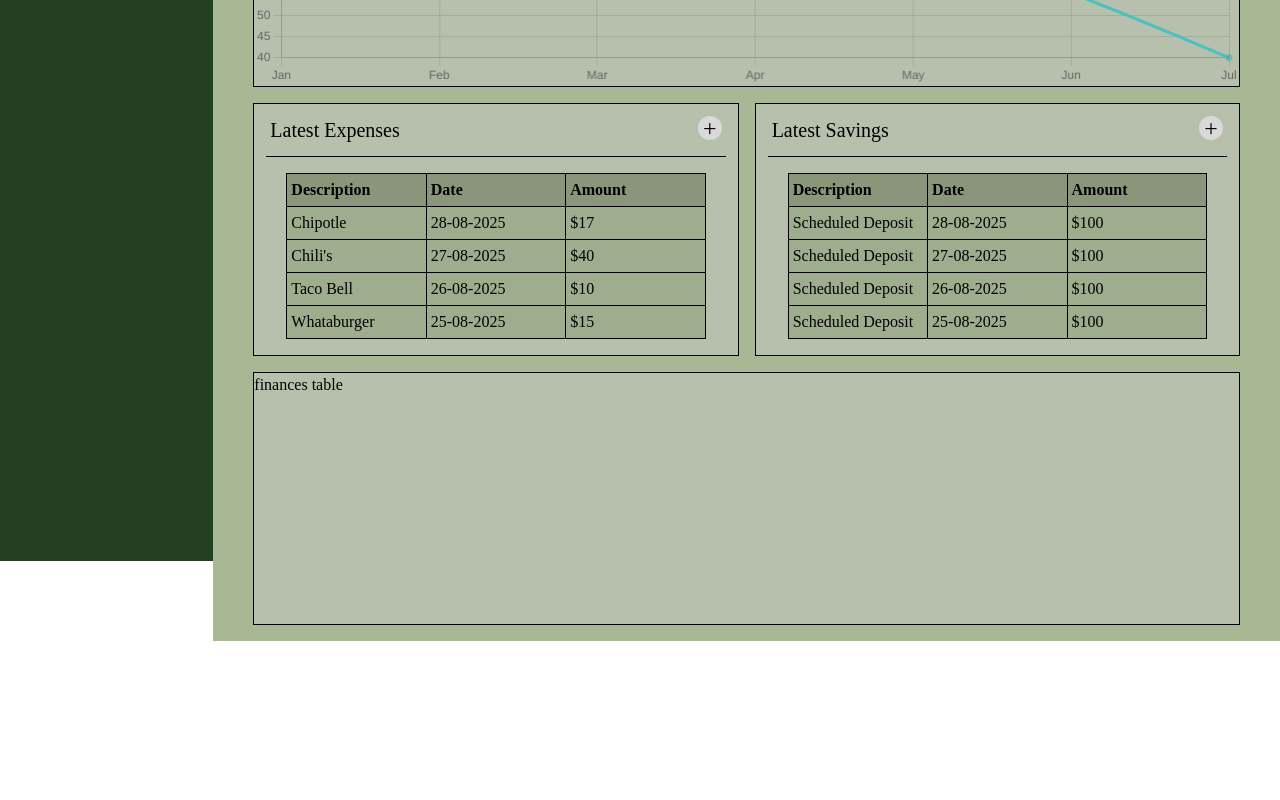
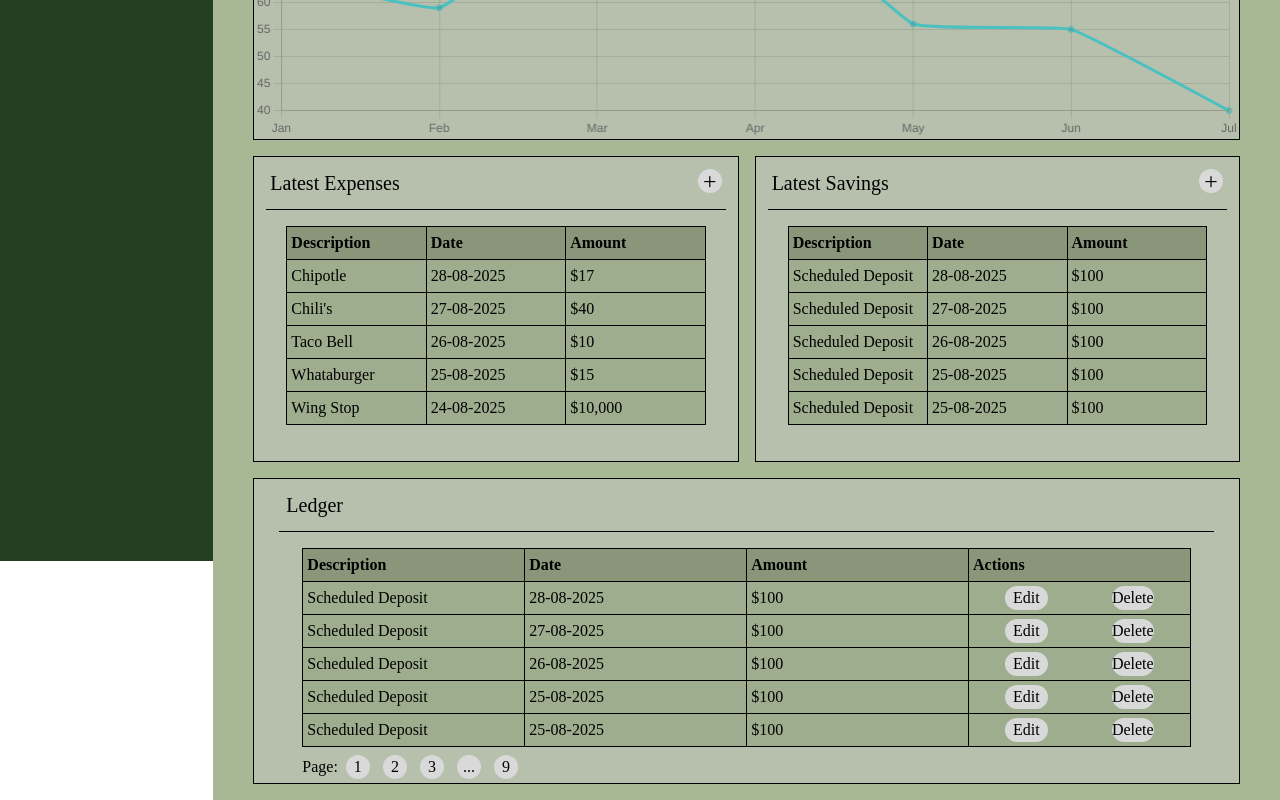
Before and after one commit to iggy808/home-server, a SvelteKit app: page /modules/finances in a window 1280 px wide. Shown: the part 239-1039 px from the top of the page. Before the commit the page ends 880 px from the top, so only its background shows below. Built offline with nearby package versions, Linux system fonts and the light colour scheme; a web font is replaced by a local one.

Commit message:
Add main ledger table, edit action UI, pagination UI

```diff
--- a/src/routes/modules/finances/+page.svelte
+++ b/src/routes/modules/finances/+page.svelte
@@ -10,7 +10,7 @@
 
 <div id="module-container" class="mx-10 my-4 grid grid-cols-2 grid-rows-3 gap-4">
 
-    <div id="finances-chart-container" class="border min-h-[25vh] col-span-2 bg-section">
+    <div id="finances-chart-container" class="border min-h-[29vh] col-span-2 bg-section">
         <canvas id="finances-chart" use:chartRender={ data.financeChart } ></canvas>
     </div>
 
@@ -24,7 +24,7 @@
             </div>
         </div>
         <hr class="w-[95%] mx-auto"/>
-        <div id="expenses-snapshot-list-container" class="mx-6 my-2 px-2 py-2">
+        <div id="expenses-snapshot-table-container" class="mx-6 my-2 px-2 py-2">
             <table class="table-fixed w-full h-full border">
                 <thead class="bg-table-header">
                     <tr>
@@ -54,6 +54,11 @@
                         <td class="text-left border p-1">25-08-2025</td>
                         <td class="text-left border p-1">$15</td>
                     </tr>
+                    <tr>
+                        <td class="text-left border p-1">Wing Stop</td>
+                        <td class="text-left border p-1">24-08-2025</td>
+                        <td class="text-left border p-1">$10,000</td>
+                    </tr>
                 </tbody>
             </table>
         </div>
@@ -69,7 +74,7 @@
             </div>
         </div>
         <hr class="w-[95%] mx-auto"/>
-        <div id="savings-snapshot-list-container" class="mx-6 my-2 px-2 py-2">
+        <div id="savings-snapshot-table-container" class="mx-6 my-2 px-2 py-2">
             <table class="table-fixed w-full h-full border">
                 <thead class="bg-table-header">
                     <tr>
@@ -99,12 +104,143 @@
                         <td class="text-left border p-1">25-08-2025</td>
                         <td class="text-left border p-1">$100</td>
                     </tr>
+                    <tr>
+                        <td class="text-left border p-1">Scheduled Deposit</td>
+                        <td class="text-left border p-1">25-08-2025</td>
+                        <td class="text-left border p-1">$100</td>
+                    </tr>
                 </tbody>
             </table>
         </div>
     </div>
 
-    <div id="finances-table-container" class="border col-span-2 bg-section">
-        <p>finances table</p>
+    <div id="finances-ledger-container" class="border col-span-2 bg-section">
+        <div id="finances-ledger-title-container">
+            <h1 class="px-8 py-3 text-xl">Ledger</h1>
+        </div>
+        <hr class="w-[95%] mx-auto"/>
+        <div id="finances-ledger-table-container" class="mx-12 mt-4">
+            <table class="table-fixed w-full h-full border">
+                <thead class="bg-table-header">
+                    <tr>
+                        <th class="text-left border p-1">Description</th>
+                        <th class="text-left border p-1">Date</th>
+                        <th class="text-left border p-1">Amount</th>
+                        <th class="text-left border p-1">Actions</th>
+                    </tr>
+                </thead>
+                <tbody class="bg-table-body">
+                    <tr>
+                        <td class="text-left border p-1">Scheduled Deposit</td>
+                        <td class="text-left border p-1">28-08-2025</td>
+                        <td class="text-left border p-1">$100</td>
+                        <td class="border p-1">
+                            <div class="grid grid-cols-2 grid-rows-1">
+                                <button type="button" class="bg-interactive mx-8 rounded-xl">
+                                    <span class="text-m">Edit</span>
+                                </button>
+                                <button type="button" class="bg-interactive mx-8 rounded-xl">
+                                    <span class="text-m">Delete</span>
+                                </button>
+                            </div>
+                        </td>
+                    </tr>
+                    <tr>
+                        <td class="text-left border p-1">Scheduled Deposit</td>
+                        <td class="text-left border p-1">27-08-2025</td>
+                        <td class="text-left border p-1">$100</td>
+                        <td class="border p-1">
+                            <div class="grid grid-cols-2 grid-rows-1">
+                                <button type="button" class="bg-interactive mx-8 rounded-xl">
+                                    <span class="text-m">Edit</span>
+                                </button>
+                                <button type="button" class="bg-interactive mx-8 rounded-xl">
+                                    <span class="text-m">Delete</span>
+                                </button>
+                            </div>
+                        </td>
+                    </tr>
+                    <tr>
+                        <td class="text-left border p-1">Scheduled Deposit</td>
+                        <td class="text-left border p-1">26-08-2025</td>
+                        <td class="text-left border p-1">$100</td>
+                        <td class="border p-1">
+                            <div class="grid grid-cols-2 grid-rows-1">
+                                <button type="button" class="bg-interactive mx-8 rounded-xl">
+                                    <span class="text-m">Edit</span>
+                                </button>
+                                <button type="button" class="bg-interactive mx-8 rounded-xl">
+                                    <span class="text-m">Delete</span>
+                                </button>
+                            </div>
+                        </td>
+                    </tr>
+                    <tr>
+                        <td class="text-left border p-1">Scheduled Deposit</td>
+                        <td class="text-left border p-1">25-08-2025</td>
+                        <td class="text-left border p-1">$100</td>
+                        <td class="border p-1">
+                            <div class="grid grid-cols-2 grid-rows-1">
+                                <button type="button" class="bg-interactive mx-8 rounded-xl">
+                                    <span class="text-m">Edit</span>
+                                </button>
+                                <button type="button" class="bg-interactive mx-8 rounded-xl">
+                                    <span class="text-m">Delete</span>
+                                </button>
+                            </div>
+                        </td>
+                    </tr>
+                    <tr>
+                        <td class="text-left border p-1">Scheduled Deposit</td>
+                        <td class="text-left border p-1">25-08-2025</td>
+                        <td class="text-left border p-1">$100</td>
+                        <td class="border p-1">
+                            <div class="grid grid-cols-2 grid-rows-1">
+                                <button type="button" class="bg-interactive mx-8 rounded-xl">
+                                    <span class="text-m">Edit</span>
+                                </button>
+                                <button type="button" class="bg-interactive mx-8 rounded-xl">
+                                    <span class="text-m">Delete</span>
+                                </button>
+                            </div>
+                        </td>
+                    </tr>
+                </tbody>
+            </table>
+        </div>
+        <div id="finances-ledger-table-footer" class="mx-12 mb-1">
+            <div id="finances-ledger-table-pagination-container" class="w-1/4 mt-2">
+                <div class="grid grid-cols-6 grid-rows-1">
+                    <div>
+                        <p>Page:</p>
+                    </div>
+                    <div class="justify-self-center">
+                        <button type="button" class="bg-interactive w-6 h-6 rounded-full">
+                            <span class="text-m">1</span>
+                        </button>
+                    </div>
+                    <div class="justify-self-center">
+                        <button type="button" class="bg-interactive w-6 h-6 rounded-full">
+                            <span class="text-m">2</span>
+                        </button>
+                    </div>
+                    <div class="justify-self-center">
+                        <button type="button" class="bg-interactive w-6 h-6 rounded-full">
+                            <span class="text-m">3</span>
+                        </button>
+                    </div>
+                    <div class="justify-self-center">
+                        <button type="button" class="bg-interactive w-6 h-6 rounded-full">
+                            <span class="text-m">...</span>
+                        </button>
+                    </div>
+                    <div class="justify-self-center">
+                        <button type="button" class="bg-interactive w-6 h-6 rounded-full">
+                            <span class="text-m">9</span>
+                        </button>
+                    </div>
+                </div>
+            </div>
+        </div>
     </div>
 </div>
```
